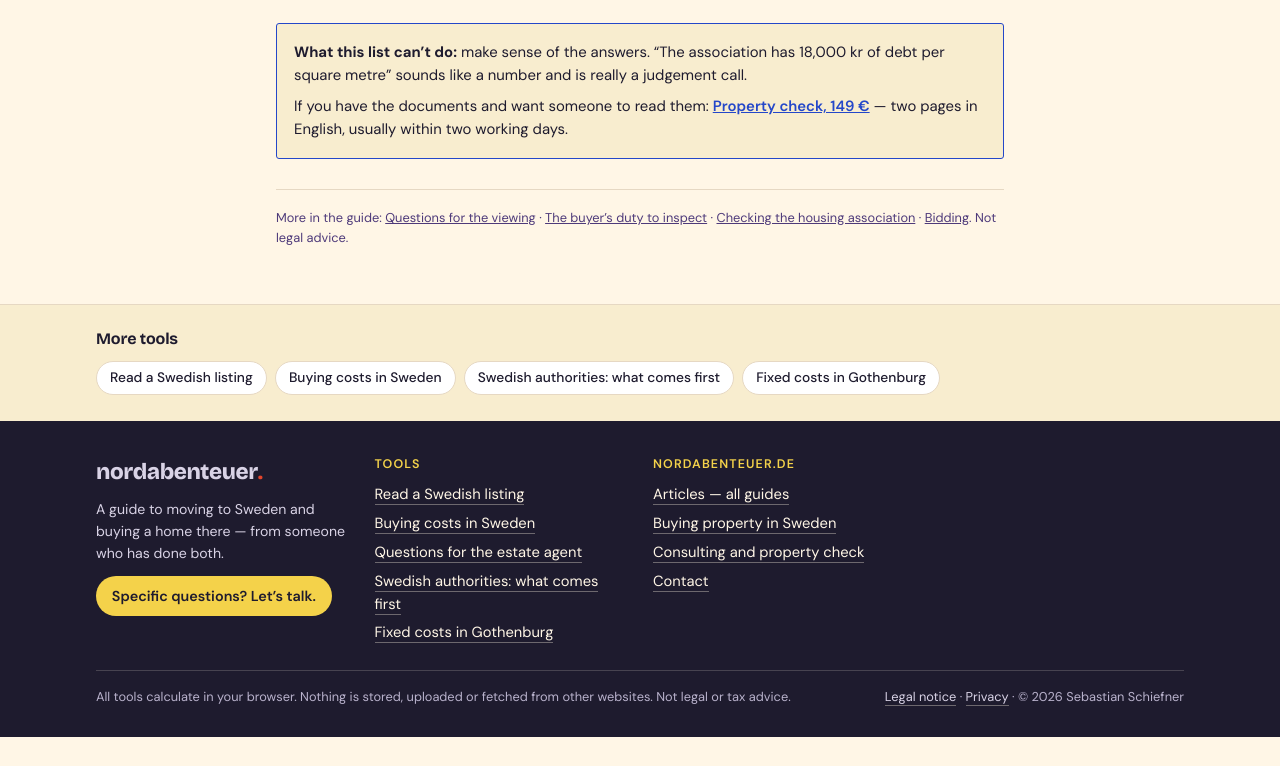
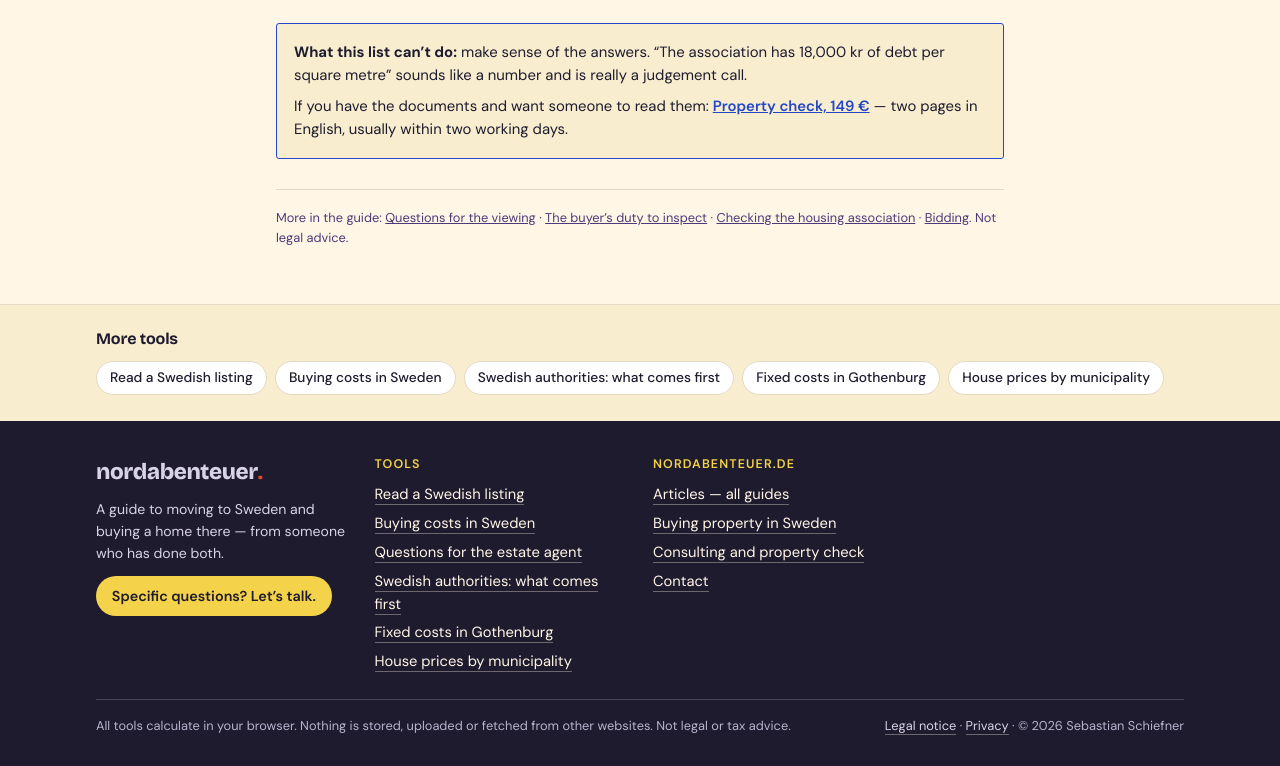
Before and after one commit to itooktheshot/nordabenteuer-werkzeuge, a plain HTML site: page docs/en/questions-for-the-estate-agent/index.html in a window 1280 px wide. Shown: the part 2098-2864 px from the top of the page. Before the commit the page ends 2835 px from the top, so only its background shows below. Drawn offline with Linux system fonts and the light colour scheme.

Commit message:
Questions for the estate agent: link to the sixth tool

```diff
--- a/docs/en/questions-for-the-estate-agent/index.html
+++ b/docs/en/questions-for-the-estate-agent/index.html
@@ -19,7 +19,7 @@
 <link rel="icon" href="/assets/favicon.svg" type="image/svg+xml">
 <meta name="theme-color" content="#FFF6E6">
 <link rel="preload" href="/assets/fonts/dm-sans-latin-400-normal.woff2" as="font" type="font/woff2" crossorigin><link rel="preload" href="/assets/fonts/bricolage-grotesque-latin-800-normal.woff2" as="font" type="font/woff2" crossorigin>
-<link rel="stylesheet" href="/assets/nab.css?v=36245c1a">
+<link rel="stylesheet" href="/assets/nab.css?v=fa87078d">
 <script src="/assets/zahlen.js?v=49c510e2"></script>
 <script type="application/ld+json">{"@context": "https://schema.org", "@type": "WebApplication", "name": "Questions for the estate agent", "url": "https://werkzeuge.nordabenteuer.de/en/questions-for-the-estate-agent/", "description": "What to ask the Swedish estate agent (mäklare) at a viewing: apartment, house or holiday home. Swedish wording with English translation, as a list to take along.", "applicationCategory": "UtilitiesApplication", "operatingSystem": "Any", "inLanguage": "en", "isAccessibleForFree": true, "offers": {"@type": "Offer", "price": "0", "priceCurrency": "EUR"}, "publisher": {"@type": "Organization", "name": "nordabenteuer.de", "url": "https://www.nordabenteuer.de/"}, "author": {"@type": "Person", "name": "Sebastian Schiefner"}}</script>
 </head>
@@ -253,7 +253,7 @@ render();
 </main>
 <div class="nab-more"><div class="in">
   <h2>More tools</h2>
-  <ul><li><a href="/en/read-a-swedish-listing/">Read a Swedish listing</a></li><li><a href="/en/buying-costs-sweden/">Buying costs in Sweden</a></li><li><a href="/en/authorities-order-sweden/">Swedish authorities: what comes first</a></li><li><a href="/en/fixed-costs-gothenburg/">Fixed costs in Gothenburg</a></li></ul>
+  <ul><li><a href="/en/read-a-swedish-listing/">Read a Swedish listing</a></li><li><a href="/en/buying-costs-sweden/">Buying costs in Sweden</a></li><li><a href="/en/authorities-order-sweden/">Swedish authorities: what comes first</a></li><li><a href="/en/fixed-costs-gothenburg/">Fixed costs in Gothenburg</a></li><li><a href="/en/house-prices-municipalities/">House prices by municipality</a></li></ul>
 </div></div><div class="nab-foot"><div class="in">
   <div>
     <p class="mark">nordabenteuer<b>.</b></p>
@@ -262,7 +262,7 @@ render();
   </div>
   <div>
     <h3>Tools</h3>
-    <ul><li><a href="/en/read-a-swedish-listing/">Read a Swedish listing</a></li><li><a href="/en/buying-costs-sweden/">Buying costs in Sweden</a></li><li><a href="/en/questions-for-the-estate-agent/">Questions for the estate agent</a></li><li><a href="/en/authorities-order-sweden/">Swedish authorities: what comes first</a></li><li><a href="/en/fixed-costs-gothenburg/">Fixed costs in Gothenburg</a></li></ul>
+    <ul><li><a href="/en/read-a-swedish-listing/">Read a Swedish listing</a></li><li><a href="/en/buying-costs-sweden/">Buying costs in Sweden</a></li><li><a href="/en/questions-for-the-estate-agent/">Questions for the estate agent</a></li><li><a href="/en/authorities-order-sweden/">Swedish authorities: what comes first</a></li><li><a href="/en/fixed-costs-gothenburg/">Fixed costs in Gothenburg</a></li><li><a href="/en/house-prices-municipalities/">House prices by municipality</a></li></ul>
   </div>
   <div>
     <h3>nordabenteuer.de</h3>
```
